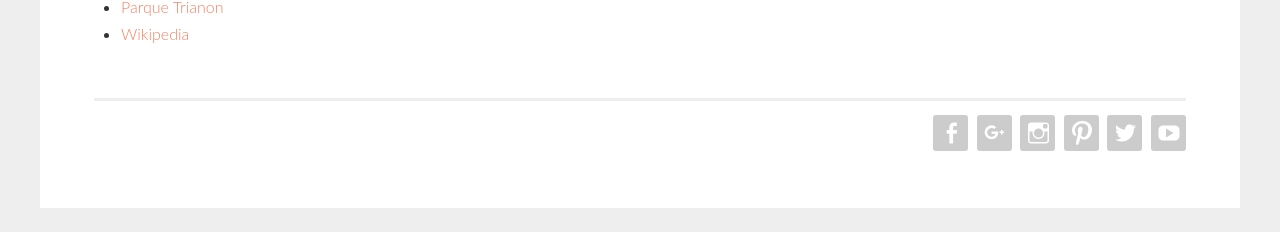
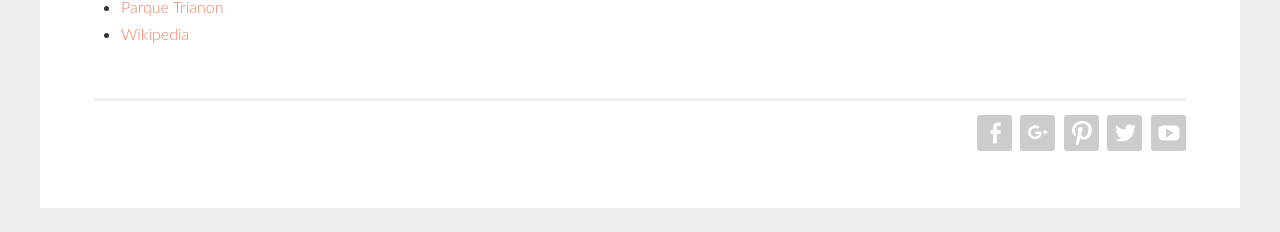
Before and after one commit to alfredmyers/sampaguide, a Jekyll site: the page built from _lugares/zona-sul/jardim-paulista/parque-tenente-siqueira-campos.md, in a window 1280 px wide. Shown: the part 1972-2204 px from the top of the page. Built offline with Jekyll 4.4.1, drawn with Linux system fonts in a browser that asks for light colours.

Commit message:
Fixed links and restored exeternal link checks

```diff
--- a/_layouts/default.html
+++ b/_layouts/default.html
@@ -5,7 +5,7 @@
 	    <meta name="theme-color" content="#cc0000" />
 		<meta name="viewport" content="width=device-width, initial-scale=1">
 		<title>{{ page.title}}</title>
-		<link rel="dns-prefetch" href="http://fonts.googleapis.com/">
+		<link rel="dns-prefetch" href="https://fonts.googleapis.com/">
 
 		<!-- Google Analytics -->
 		<script>
@@ -107,7 +107,9 @@
 					<ul class="menu">
 						<li><a href="https://facebook.com/sampaguide"><span class="screen-reader-text">Facebook</span></a></li>
 						<li><a href="https://plus.google.com/+sampaguide"><span class="screen-reader-text">Google+</span></a></li>
+						{% comment %}
 						<li><a href="https://instagram.com/sampaguide"><span class="screen-reader-text">Instagram</span></a></li>
+						{% endcomment %}
 						<li><a href="https://www.pinterest.com/sampaguide/"><span class="screen-reader-text">Pinterest</span></a></li>
 						<li><a href="https://twitter.com/sampaguide"><span class="screen-reader-text">Twitter</span></a></li>
 						<li><a href="https://www.youtube.com/c/SampaGuide"><span class="screen-reader-text">YouTube</span></a></li>
--- a/_lugares/zona-sul/jardim-paulista/parque-tenente-siqueira-campos.md
+++ b/_lugares/zona-sul/jardim-paulista/parque-tenente-siqueira-campos.md
@@ -8,7 +8,7 @@ links:
   - title: Portal da Prefeitura da Cidade de São Paulo
     url: http://www.prefeitura.sp.gov.br/cidade/secretarias/meio_ambiente/parques/regiao_centrooeste/index.php?p=5773
   - title: Parque Trianon
-    url: http://www.cidadedesaopaulo.com/sp/br/o-que-visitar/atrativos/pontos-turisticos/4083-parque-trianon"
+    url: http://www.cidadedesaopaulo.com/sp/br/o-que-visitar/atrativos/pontos-turisticos/4083-parque-trianon
   - title: Wikipedia
     url: http://pt.wikipedia.org/wiki/Parque_Trianon
 ---
```
Also changed, not shown: _lugares/zona-central/campos-eliseos/estacao-julio-prestes.md (+1 -1 lines), _lugares/zona-sul/vila-mariana/palacio-da-agricultura.md (+1 -1 lines), 1 other file.
